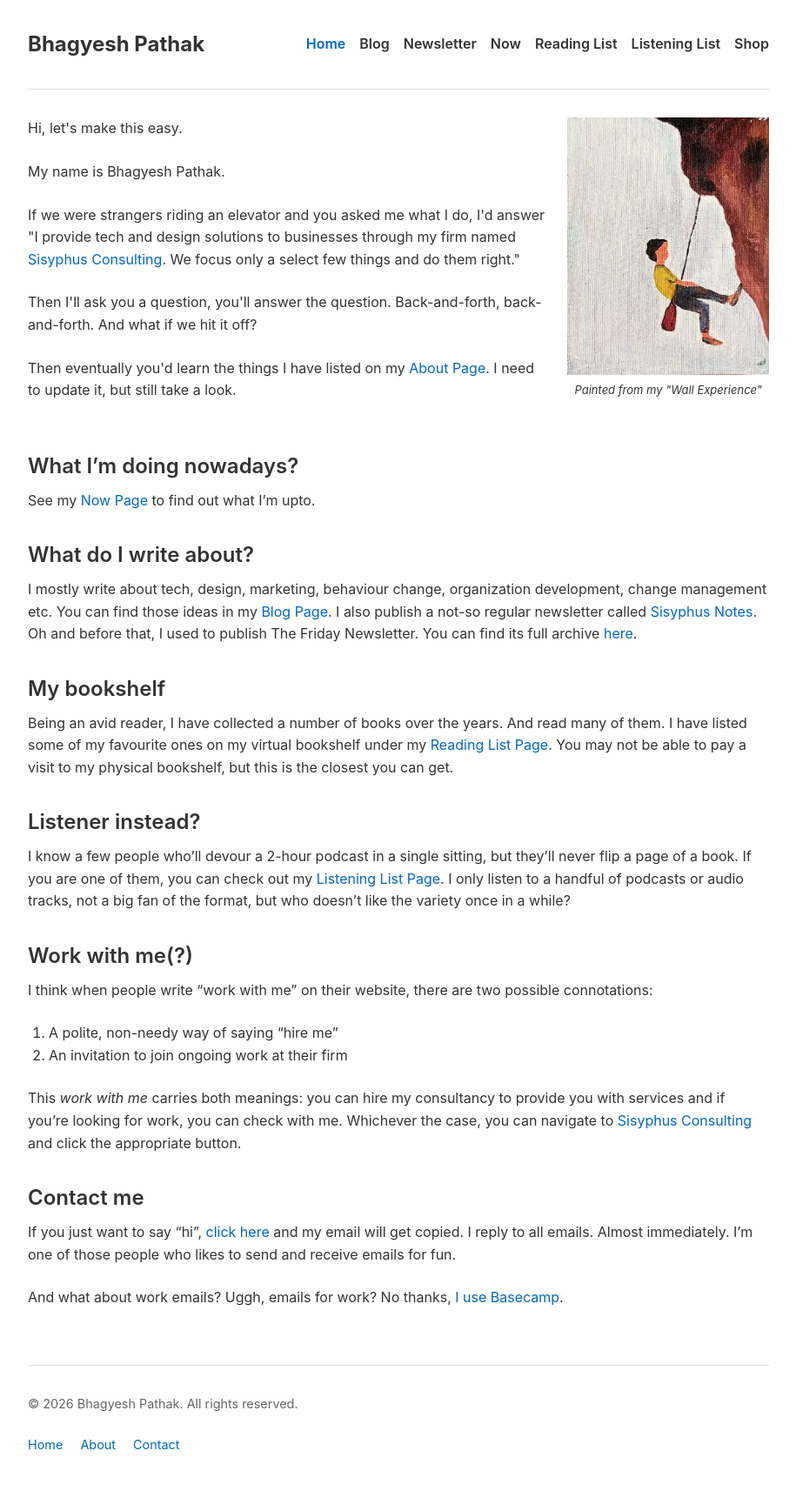
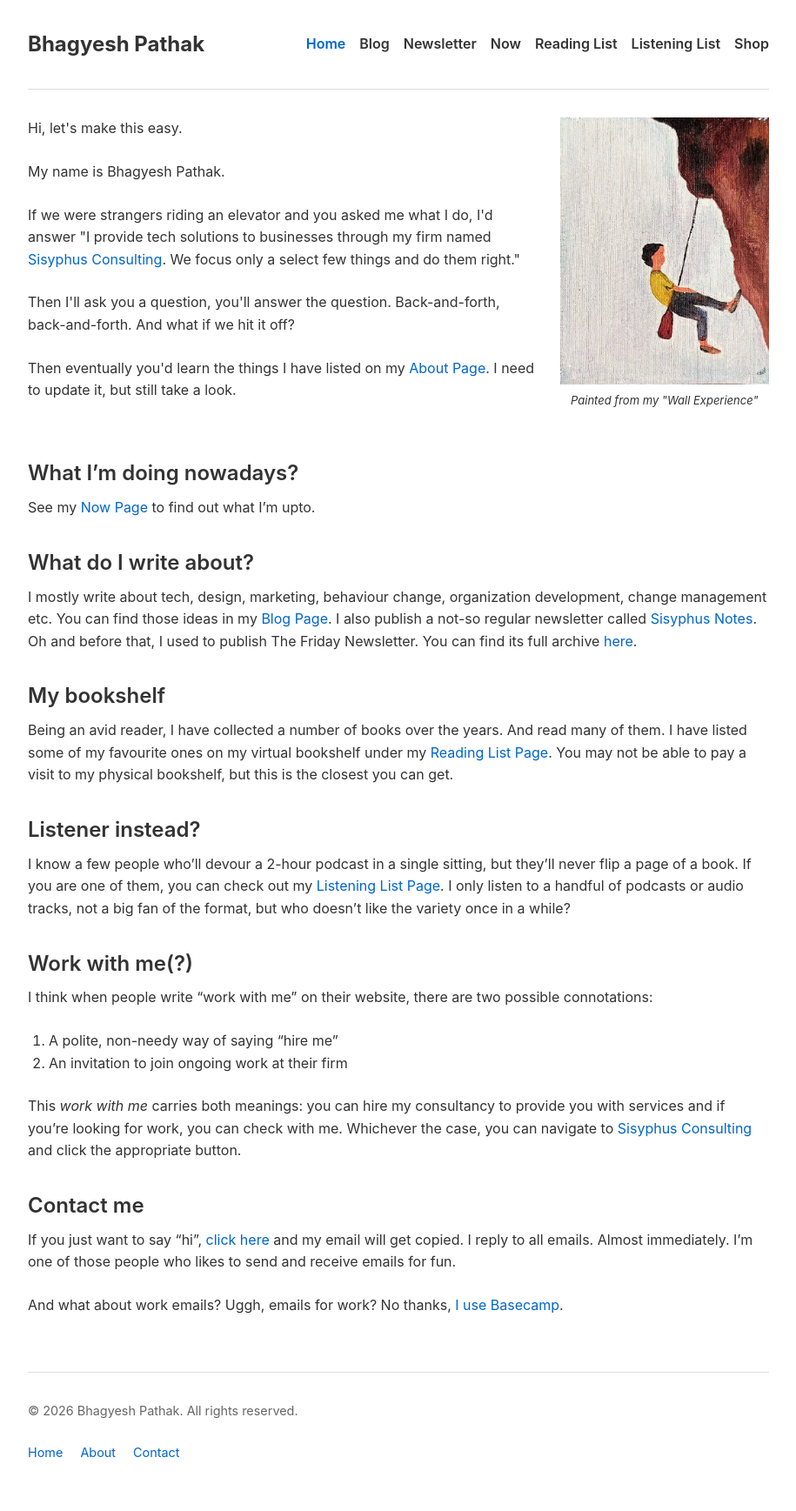
Before and after one commit to bhagyeshsp/bsp-web, a Jekyll site: the page built from index.md, in a window 1280 px wide. Shown: the whole page at 87% size, without its empty margins (182-1097 px from the left). Built offline with Jekyll 4.4.1, drawn with Linux system fonts in a browser that asks for light colours.

Commit message:
copy: remove 'design' from Sisyphus mention

```diff
--- a/index.md
+++ b/index.md
@@ -7,7 +7,7 @@
     <div class="home-text">
         <p>Hi, let's make this easy.</p>
         <p>My name is Bhagyesh Pathak.</p>
-        <p>If we were strangers riding an elevator and you asked me what I do, I'd answer "I provide tech and design solutions to businesses through my firm named <a href="https://sisyphusconsulting.org?ref=bhagyeshpathak.com">Sisyphus Consulting</a>. We focus only a select few things and do them right."</p>
+        <p>If we were strangers riding an elevator and you asked me what I do, I'd answer "I provide tech solutions to businesses through my firm named <a href="https://sisyphusconsulting.org?ref=bhagyeshpathak.com">Sisyphus Consulting</a>. We focus only a select few things and do them right."</p>
         <p>Then I'll ask you a question, you'll answer the question. Back-and-forth, back-and-forth.
         And what if we hit it off?</p>
         <p>Then eventually you'd learn the things I have listed on my <a href="{{'/about/' | relative_url }}">About Page</a>. I need to update it, but still take a look.</p>
```
